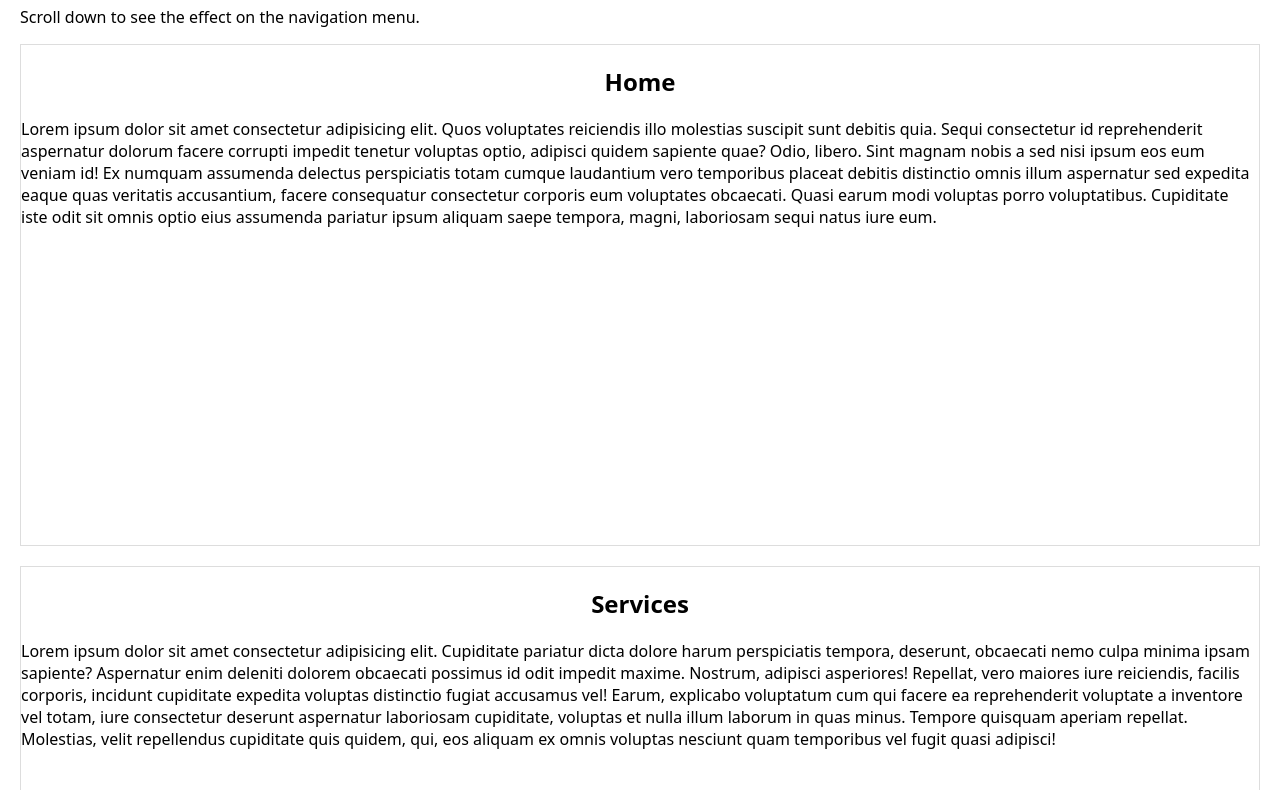
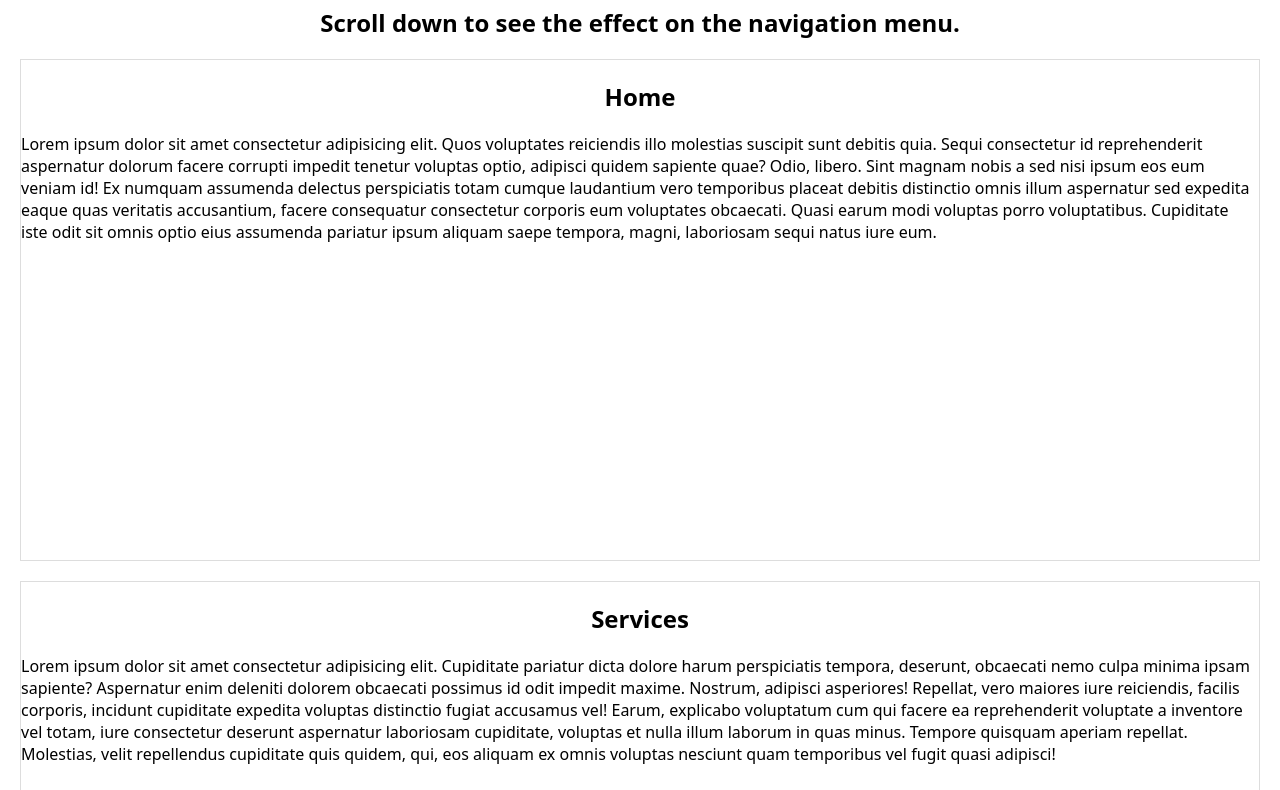
Before and after one commit to KISHANGOD/SCT_WD_1, a plain HTML site: page index.html in a window 1280 px wide. Shown: the part 170-960 px from the top of the page. Drawn offline with Linux system fonts and the light colour scheme.

Commit message:
Update index.html

```diff
--- a/index.html
+++ b/index.html
@@ -19,7 +19,7 @@
 
   <div class="content">
     <h1>Welcome to the Page!</h1>
-    <p>Scroll down to see the effect on the navigation menu.</p>
+    <h2>Scroll down to see the effect on the navigation menu.</h2>
     <div id="home"><h2>Home</h2>
     <p>Lorem ipsum dolor sit amet consectetur adipisicing elit. Quos voluptates reiciendis illo molestias suscipit sunt debitis quia. Sequi consectetur id reprehenderit aspernatur dolorum facere corrupti impedit tenetur voluptas optio, adipisci quidem sapiente quae? Odio, libero. Sint magnam nobis a sed nisi ipsum eos eum veniam id! Ex numquam assumenda delectus perspiciatis totam cumque laudantium vero temporibus placeat debitis distinctio omnis illum aspernatur sed expedita eaque quas veritatis accusantium, facere consequatur consectetur corporis eum voluptates obcaecati. Quasi earum modi voluptas porro voluptatibus. Cupiditate iste odit sit omnis optio eius assumenda pariatur ipsum aliquam saepe tempora, magni, laboriosam sequi natus iure eum.</p></div>
 
```
